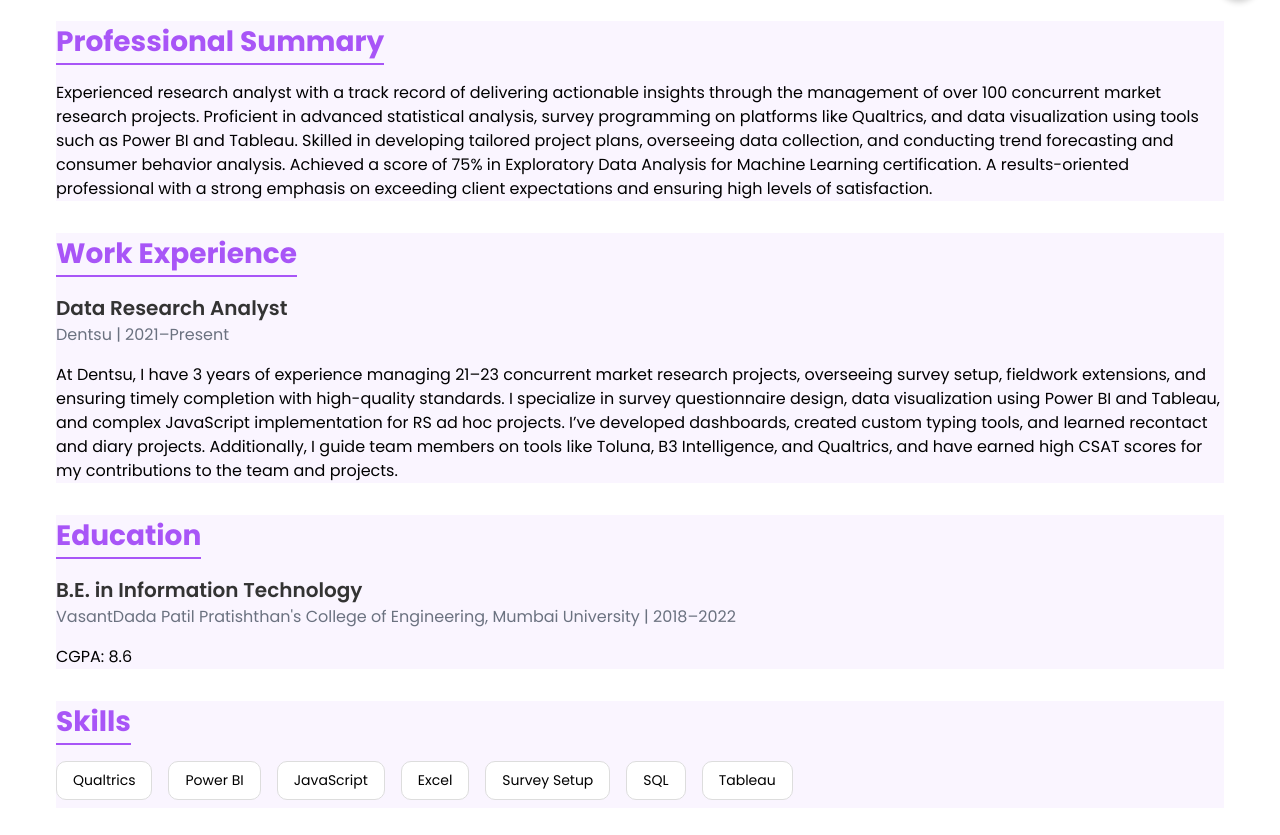
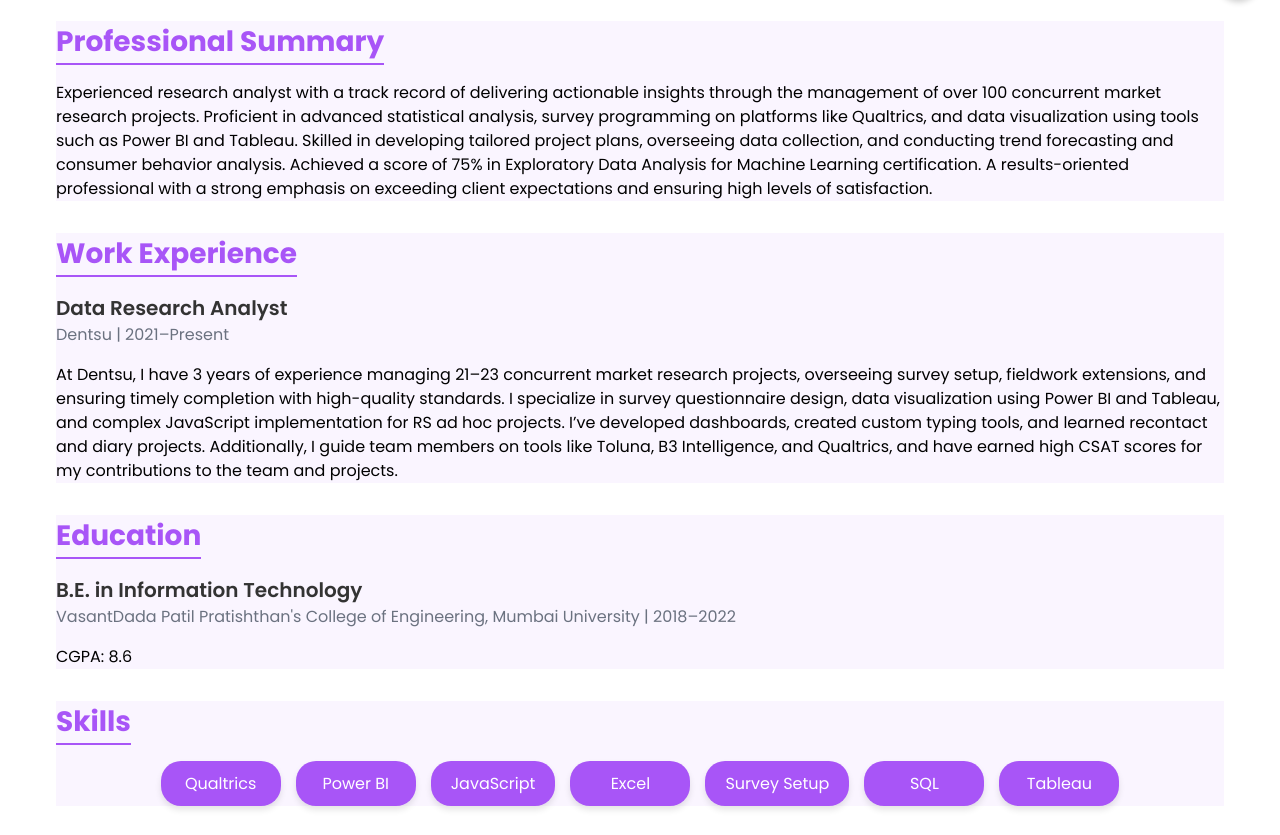
Before and after one commit to SAkshi2430/Portfolio, a plain HTML site: page resume.html in a window 1280 px wide. Shown: the part 107-942 px from the top of the page. Drawn offline with nearby package versions, Linux system fonts and the light colour scheme.

Commit message:
Update styles.css

```diff
--- a/styles.css
+++ b/styles.css
@@ -534,36 +534,43 @@
 
 .skills {
   list-style: none;
+  padding: 0;
   display: flex;
-  gap: 1rem;
-  flex-wrap: wrap;
+  flex-wrap: wrap; /* Enables wrapping on smaller screens */
+  justify-content: center;
+  gap: 15px; /* Adds space between items */
 }
 
 .skills li {
-  background-color: #ffffff;
-  padding: 0.5rem 1rem;
-  border: 1px solid #ddd;
-  border-radius: 10px;
-  font-size: 0.875rem;
+  background-color: #a855f7;
+  color: white;
+  padding: 10px 20px;
+  border-radius: 20px;
+  font-size: 1em;
+  text-align: center;
+  min-width: 120px; /* Ensures consistent button width */
+  box-shadow: 0 4px 6px rgba(0, 0, 0, 0.1);
+  transition: transform 0.2s;
 }
 
-ul {
-  list-style: none;
-  padding: 0;
-}
-
-ul li {
-  margin-bottom: 0.5rem;
+.skills li:hover {
+  transform: scale(1.05); /* Adds a subtle hover effect */
 }
 
 /* Responsive Design */
 @media (max-width: 768px) {
-  .resume-section {
-    padding: 6rem 1rem 3rem 1rem;
+  .skills li {
+    padding: 8px 15px;
+    font-size: 0.9em;
+    min-width: 100px;
   }
+}
 
-  .skills {
-    justify-content: center;
+@media (max-width: 480px) {
+  .skills li {
+    padding: 5px 10px;
+    font-size: 0.8em;
+    min-width: 80px;
   }
 }
 
```
